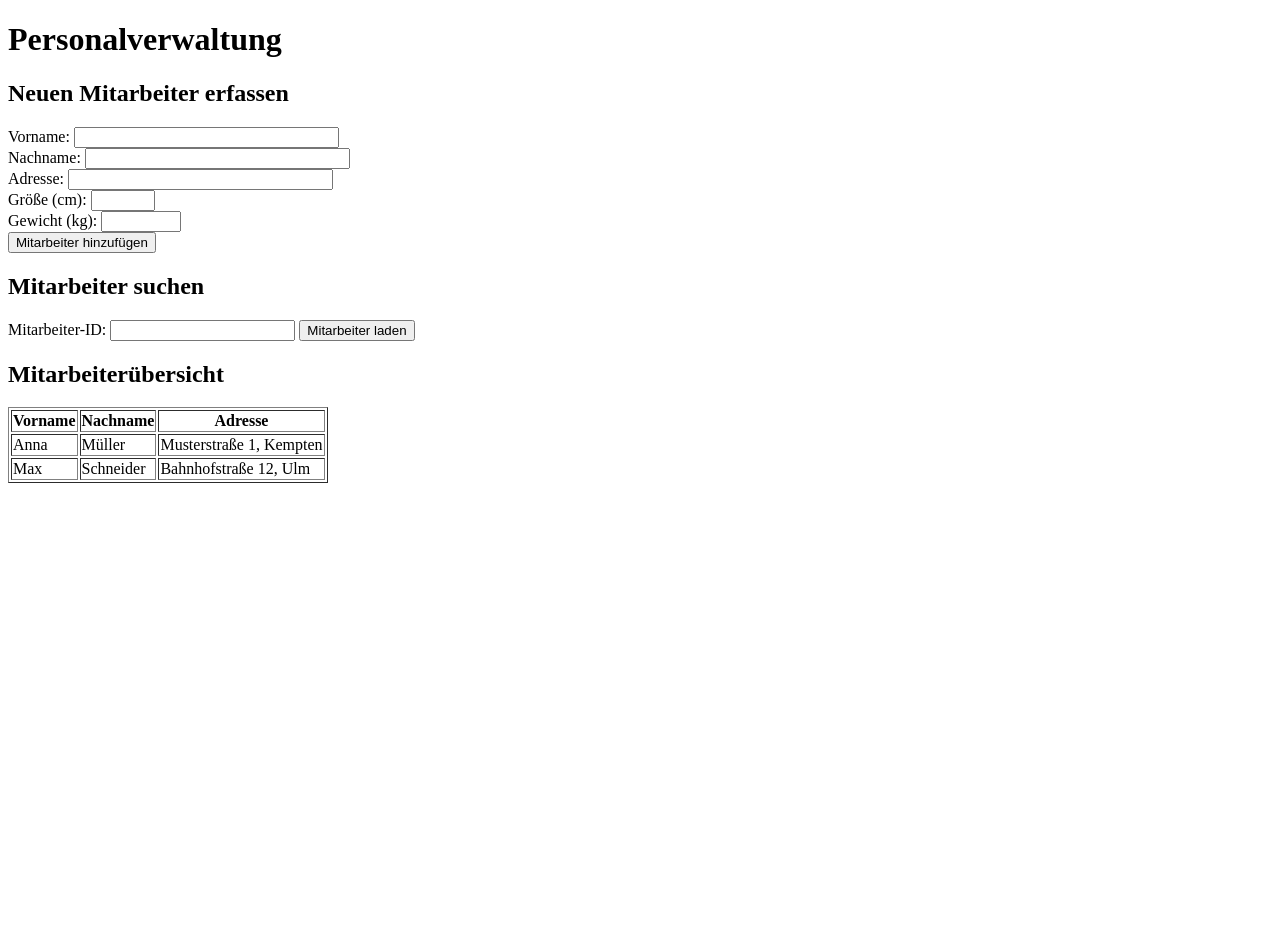
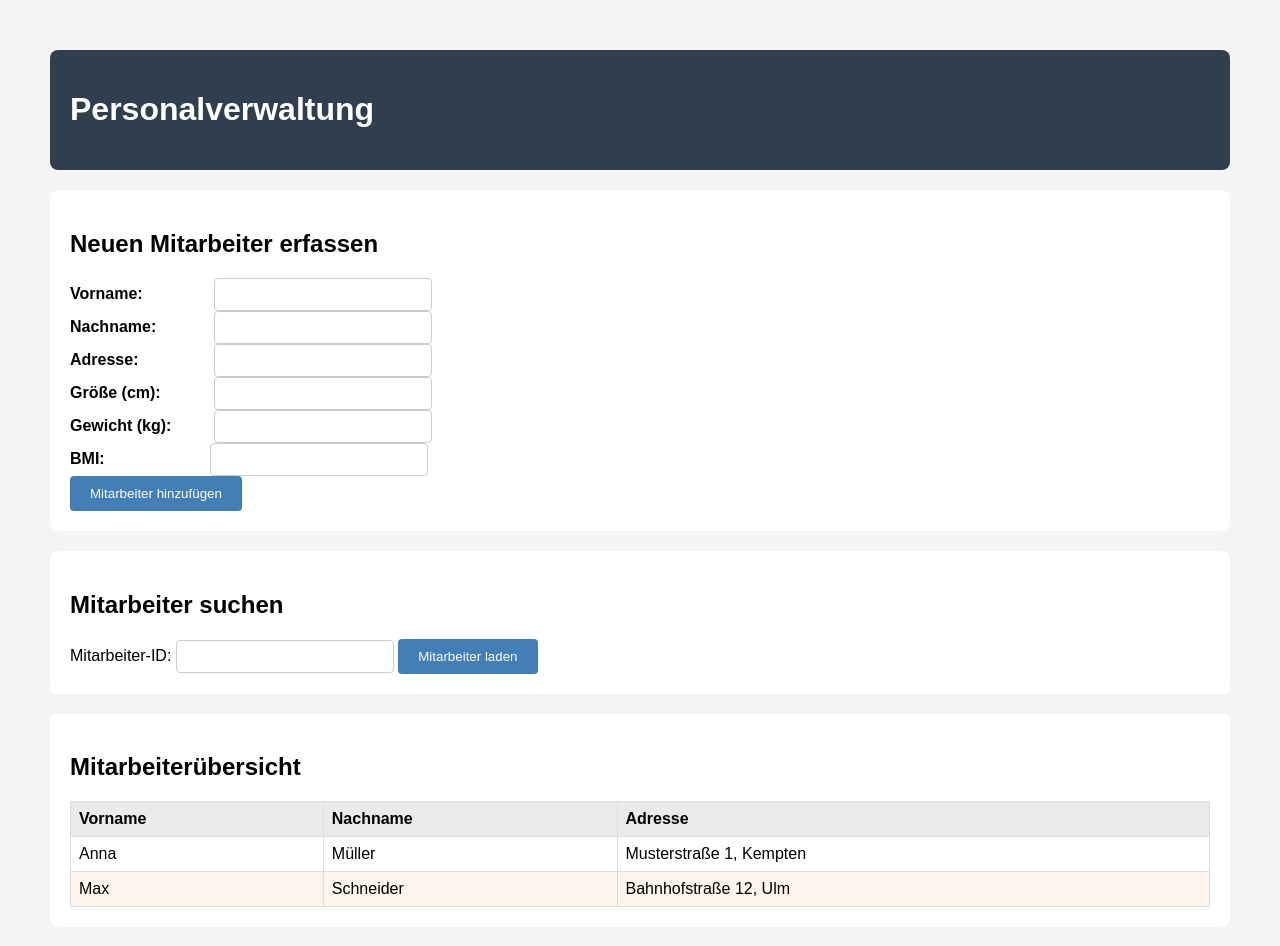
Before and after one commit to SteveZJP/Internettechnologien, a plain HTML site: page index.html in a window 1280 px wide. Before the commit the page ends 800 px from the top, so only its background shows below. Drawn offline with Linux system fonts and the light colour scheme.

Commit message:
added css

```diff
--- a/index.html
+++ b/index.html
@@ -11,17 +11,17 @@
       <h1>Personalverwaltung</h1>
     </div>
 
-    <div class="erfassen">
+    <div class="section">
       <h2>Neuen Mitarbeiter erfassen</h2>
-      Vorname:
+      <label>Vorname:</label>
       <input type="text" name="vorname" size="30" maxlength="30" /><br />
-      Nachname:
+      <label>Nachname:</label>
       <input type="text" name="nachname" size="30" maxlength="30" /><br />
-      Adresse:
+      <label>Adresse:</label>
       <input type="text" name="adresse" size="30" maxlength="30" /><br />
-      Größe (cm):
+      <label>Größe (cm):</label>
       <input type="number" name="groesse" min="40" max="300" step="1" /><br />
-      Gewicht (kg):
+      <label>Gewicht (kg):</label>
       <input
         type="number"
         name="gewicht"
@@ -30,16 +30,17 @@
         step="0.1"
         pattern="[0-9]{3}"
       /><br />
-      <button>Mitarbeiter hinzufügen</button>
+      <label>BMI:</label><input type="number" name="bmi" readonly /><br />
+      <button class="buttons">Mitarbeiter hinzufügen</button>
     </div>
 
-    <div class="suchen">
+    <div class="section">
       <h2>Mitarbeiter suchen</h2>
       Mitarbeiter-ID: <input type="number" name="mitID" pattern="[0-9]{3}" />
-      <button>Mitarbeiter laden</button>
+      <button class="buttons">Mitarbeiter laden</button>
     </div>
 
-    <div class="uebersicht">
+    <div class="section">
       <h2>Mitarbeiterübersicht</h2>
       <table border="1">
         <thead>
--- a/style.css
+++ b/style.css
@@ -1,11 +1,64 @@
-header {
+body {
+  background-color: #f4f4f4;
+  font-family: Arial, Helvetica, sans-serif;
+  margin: 30px; /*aussenabstand */
+  padding: 20px; /*innenabstand */
 }
 
-erfassen {
+.header {
+  background-color: #303e4e;
+  color: white;
+  padding: 20px;
+  margin-bottom: 20px;
+  border-radius: 8px;
 }
 
-suchen {
+.section {
+  background-color: white;
+  padding: 20px;
+  margin-bottom: 20px;
+  border-radius: 8px;
 }
 
-uebersicht {
+label {
+  display: inline-block;
+  margin-bottom: 5px;
+  font-weight: bold;
+  width: 140px;
 }
+
+input {
+  padding: 8px;
+  width: 200px;
+  border: 1px solid #ccc;
+  border-radius: 4px;
+}
+
+.buttons {
+  background-color: #437eb4;
+  color: white;
+  border-radius: 4px;
+  border: none;
+  padding: 10px 20px;
+  cursor: pointer;
+}
+
+table {
+  width: 100%;
+  border-collapse: collapse;
+}
+
+th,
+td {
+  border: 1px solid #ddd;
+  padding: 8px;
+  text-align: left;
+}
+
+th {
+  background-color: #eaeaea;
+}
+
+tr:nth-child(even) {
+  background-color: rgba(250, 235, 215, 0.481);
+}
```
Also changed, not shown: test/styleTest.css (renamed from styleTest.css), test/test.html (renamed from test.html), test/vl2.html (renamed from vl2.html).
